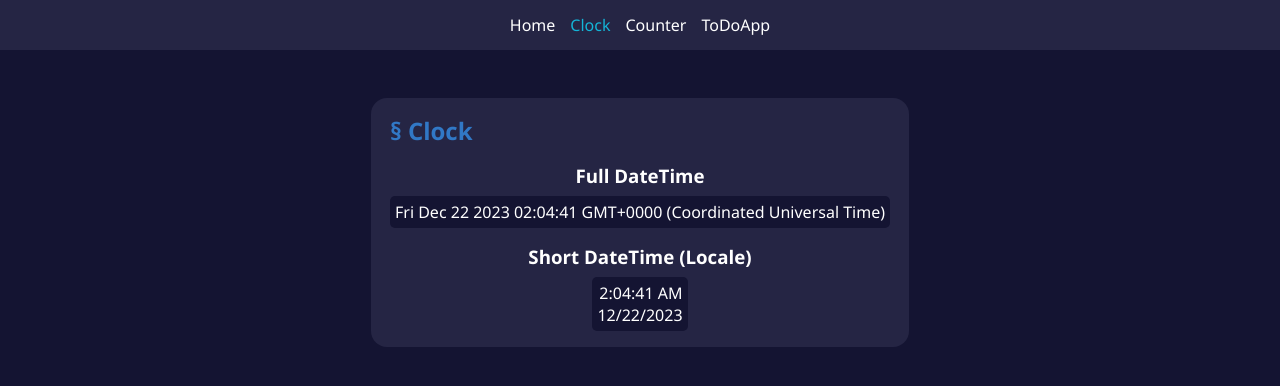
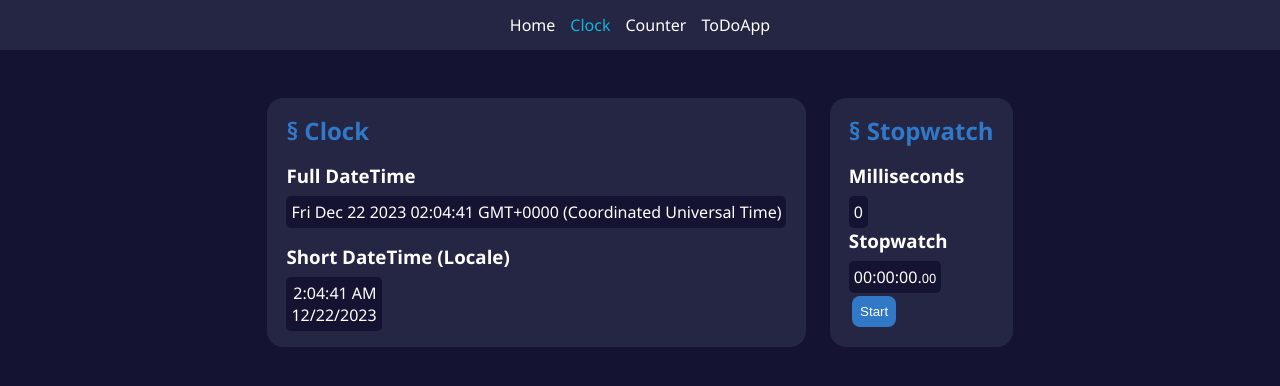
Before and after one commit to Sylbird/react-ts, a React (Vite) app: page /react-ts/Clock in a window 1280 px wide. Shown: the top 386 px of the page. Built offline with nearby package versions, Linux system fonts and the light colour scheme.

Commit message:
Improved Clock code & Added Stopwatch app

```diff
--- /dev/null
+++ b/src/components/Clock/Stopwatch.tsx
@@ -0,0 +1,66 @@
+import { useEffect, useState } from 'react';
+import { ClockContainer } from 'src/components/Clock/StyledClock';
+import { msToTime, padTo2Digits } from 'src/components/Clock/functions';
+import { ChronoType } from 'src/components/Clock/types';
+
+const Stopwatch = () => {
+  const [milliseconds, setMilliseconds] = useState(0);
+  const [isRunning, setIsRunning] = useState(false);
+
+  useEffect(() => {
+    let intervalId: number;
+
+    if (isRunning) {
+      intervalId = setInterval(() => {
+        setMilliseconds((prevMs) => prevMs + 10);
+      }, 10);
+    }
+    return () => clearInterval(intervalId);
+  }, [isRunning]);
+
+  const stopwatchTime: ChronoType = msToTime(milliseconds);
+
+  const toggleStopwatch = () => {
+    setIsRunning((prev) => !prev);
+  };
+
+  return (
+    <div className="card">
+      <div>
+        <h2>§ Stopwatch</h2>
+      </div>
+      <div>
+        <div className="text-container">
+          <div>
+            <div>
+              <h3>Milliseconds</h3>
+            </div>
+            <ClockContainer>
+              <span>{milliseconds}</span>
+            </ClockContainer>
+            <div>
+              <h3>Stopwatch</h3>
+            </div>
+            <ClockContainer>
+              <div>
+                <span>{padTo2Digits(stopwatchTime.hours)}:</span>
+                <span>{padTo2Digits(stopwatchTime.minutes)}:</span>
+                <span>{padTo2Digits(stopwatchTime.seconds)}.</span>
+                <span style={{ fontSize: '0.8rem' }}>
+                  {padTo2Digits(stopwatchTime.milliseconds)}
+                </span>
+              </div>
+            </ClockContainer>
+            <div>
+              <button onClick={toggleStopwatch}>
+                {isRunning ? 'Stop' : 'Start'}
+              </button>
+            </div>
+          </div>
+        </div>
+      </div>
+    </div>
+  );
+};
+
+export default Stopwatch;
--- a/src/components/Clock/StyledClock.ts
+++ b/src/components/Clock/StyledClock.ts
@@ -3,18 +3,15 @@ import styled from 'styled-components';
 export const StyledClock = styled.main`
   h3 {
     padding-bottom: 0.5rem;
-    text-align: center;
   }
 `;
 
-export const SimpleClock = styled.div`
+export const ClockContainer = styled.div`
   align-items: flex-end;
   background-color: rgba(20, 20, 50, 1);
   border-radius: 5px;
   display: flex;
   flex-direction: column;
-  margin: 0 auto;
   max-width: fit-content;
   padding: 5px;
-  user-select: none;
 `;
--- /dev/null
+++ b/src/components/Clock/functions.ts
@@ -0,0 +1,13 @@
+import { ChronoType } from 'src/components/Clock/types';
+
+export const padTo2Digits = (num: number) => {
+  return num.toString().padStart(2, '0');
+};
+
+export const msToTime = (ms: number): ChronoType => {
+  const milliseconds = Math.floor(ms / 10) % 100;
+  const seconds = Math.floor(ms / 1000) % 60;
+  const minutes = Math.floor(ms / 60000) % 60;
+  const hours = Math.floor(ms / 3600000);
+  return { hours, minutes, seconds, milliseconds };
+};
--- a/src/components/Clock/index.tsx
+++ b/src/components/Clock/index.tsx
@@ -1,5 +1,6 @@
 import { useCallback, useState } from 'react';
-import { SimpleClock, StyledClock } from 'src/components/Clock/StyledClock';
+import Stopwatch from 'src/components/Clock/Stopwatch';
+import { ClockContainer, StyledClock } from 'src/components/Clock/StyledClock';
 import useSyncedClock from 'src/components/Clock/useSyncedClock';
 
 const Clock = () => {
@@ -20,22 +21,23 @@ const Clock = () => {
               <div>
                 <h3>Full DateTime</h3>
               </div>
-              <SimpleClock>
+              <ClockContainer>
                 <span>{dateTime.toString()}</span>
-              </SimpleClock>
+              </ClockContainer>
             </div>
             <div>
               <div>
                 <h3>Short DateTime (Locale)</h3>
               </div>
-              <SimpleClock>
+              <ClockContainer>
                 <span>{dateTime.toLocaleTimeString()}</span>
                 <span>{dateTime.toLocaleDateString()}</span>
-              </SimpleClock>
+              </ClockContainer>
             </div>
           </div>
         </div>
       </div>
+      <Stopwatch />
     </StyledClock>
   );
 };
--- /dev/null
+++ b/src/components/Clock/types.ts
@@ -0,0 +1,6 @@
+export type ChronoType = {
+  hours: number;
+  minutes: number;
+  seconds: number;
+  milliseconds: number;
+};
--- a/src/components/Clock/useSyncedClock.ts
+++ b/src/components/Clock/useSyncedClock.ts
@@ -2,11 +2,9 @@ import { useEffect } from 'react';
 
 const useSyncedClock = (callback: () => void): void => {
   useEffect(() => {
-    let timeoutId: number;
-
-    timeoutId = setTimeout(() => {
+    const timeoutId: number = setTimeout(() => {
       callback();
-      timeoutId = setInterval(callback, 1000);
+      setInterval(callback, 1000);
     }, 1000 - new Date().getMilliseconds());
 
     return () => clearTimeout(timeoutId);
--- a/src/components/Home/index.tsx
+++ b/src/components/Home/index.tsx
@@ -20,6 +20,13 @@ function Home() {
             <div>
               <h2>§ Clock</h2>
               <p>Muestra la fecha y hora.</p>
+            </div>
+            <div>
+              <h2>§ Stopwatch</h2>
+              <p>
+                Cronometro que cuenta los milisegundos que transcurrieron y los
+                convierte a tiempo (Horas, Minutos, Segundos y Milisegundos).
+              </p>
             </div>
             <div>
               <h2>§ Counter</h2>
```
